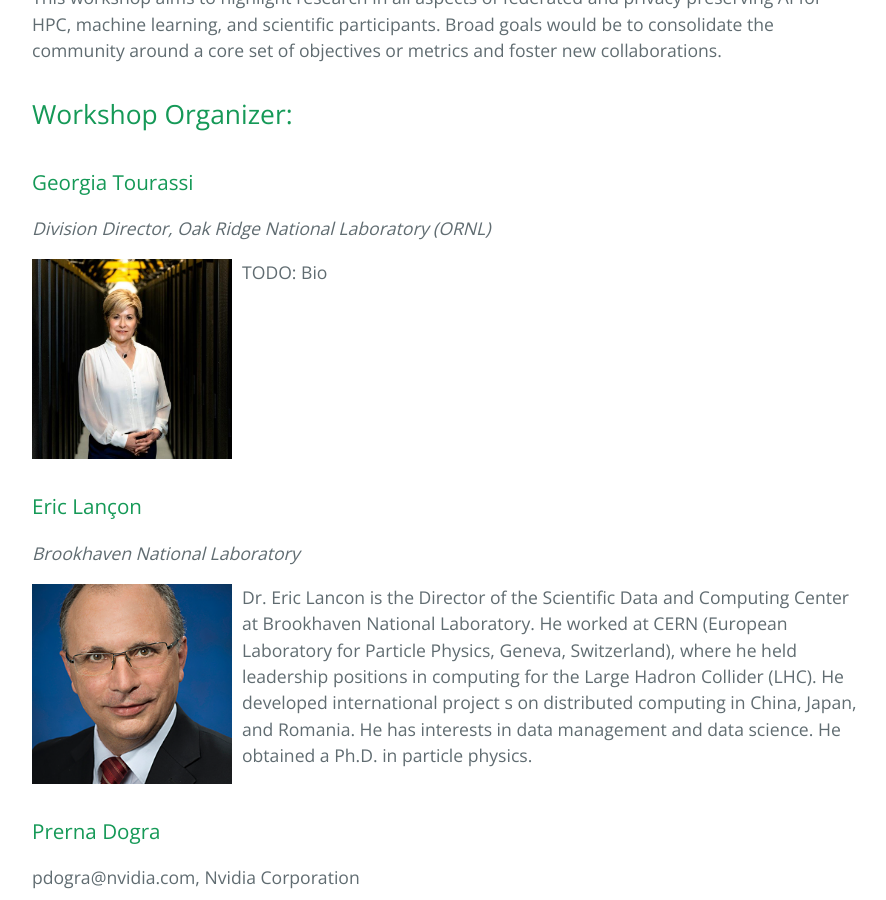
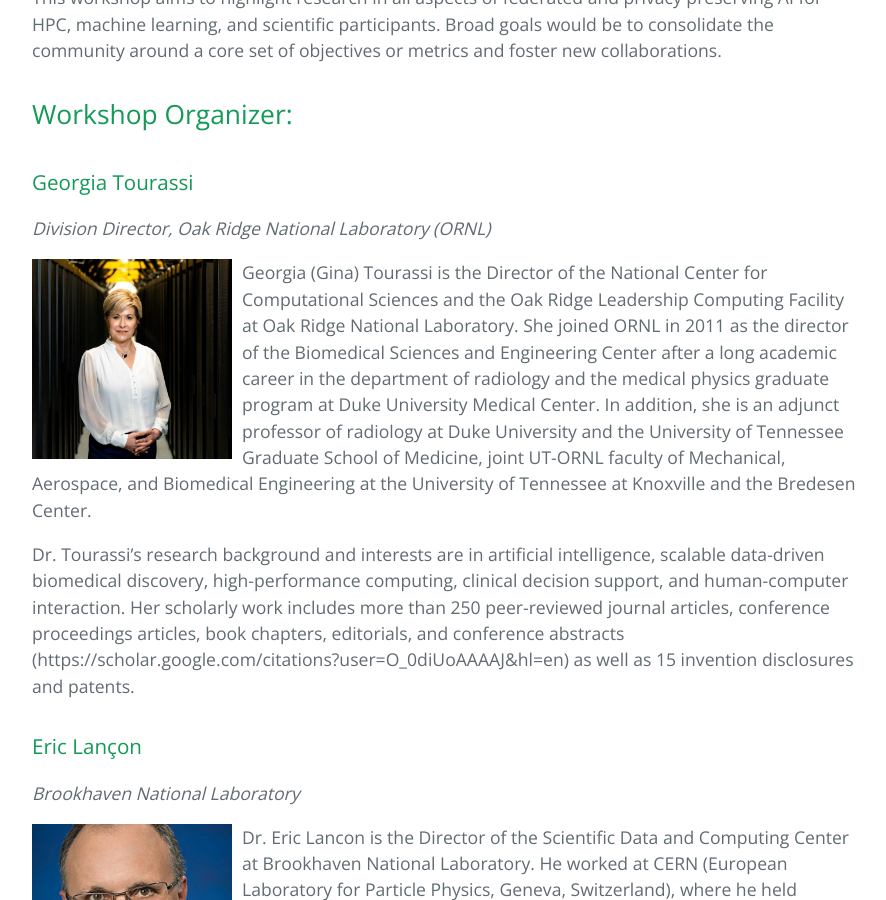
Before and after one commit to hpcFL/SC23, a Jekyll site: the page built from index.md, in a window 1280 px wide and 900 px high, scrolled down 638 px. Shown: the whole window, without its empty margins (192-1078 px from the left). Built offline with Jekyll 4.4.1, drawn with Linux system fonts in a browser that asks for light colours.

Commit message:
Update index.md

```diff
--- a/index.md
+++ b/index.md
@@ -13,7 +13,10 @@ The inundation of data generation technologies, along with progress in Artificia
 
 <div class="bio-image"><img src="/images/g-tourassi.png"></div>
 
-TODO: Bio
+Georgia (Gina) Tourassi is the Director of the National Center for Computational Sciences and the Oak Ridge Leadership Computing Facility at Oak Ridge National Laboratory. She joined ORNL in 2011 as the director of the Biomedical Sciences and Engineering Center after a long academic career in the department of radiology and the medical physics graduate program at Duke University Medical Center. In addition, she is an adjunct professor of radiology at Duke University and the University of Tennessee Graduate School of Medicine, joint UT-ORNL faculty of Mechanical, Aerospace, and Biomedical Engineering at the University of Tennessee at Knoxville and the Bredesen Center.
+
+Dr. Tourassi’s research background and interests are in artificial intelligence, scalable data-driven biomedical discovery, high-performance computing, clinical decision support, and human-computer interaction. Her scholarly work includes more than 250 peer-reviewed journal articles, conference proceedings articles, book chapters, editorials, and conference abstracts (https://scholar.google.com/citations?user=O_0diUoAAAAJ&hl=en) as well as 15 invention disclosures and patents.
+
 
 
 ### Eric Lançon
```
